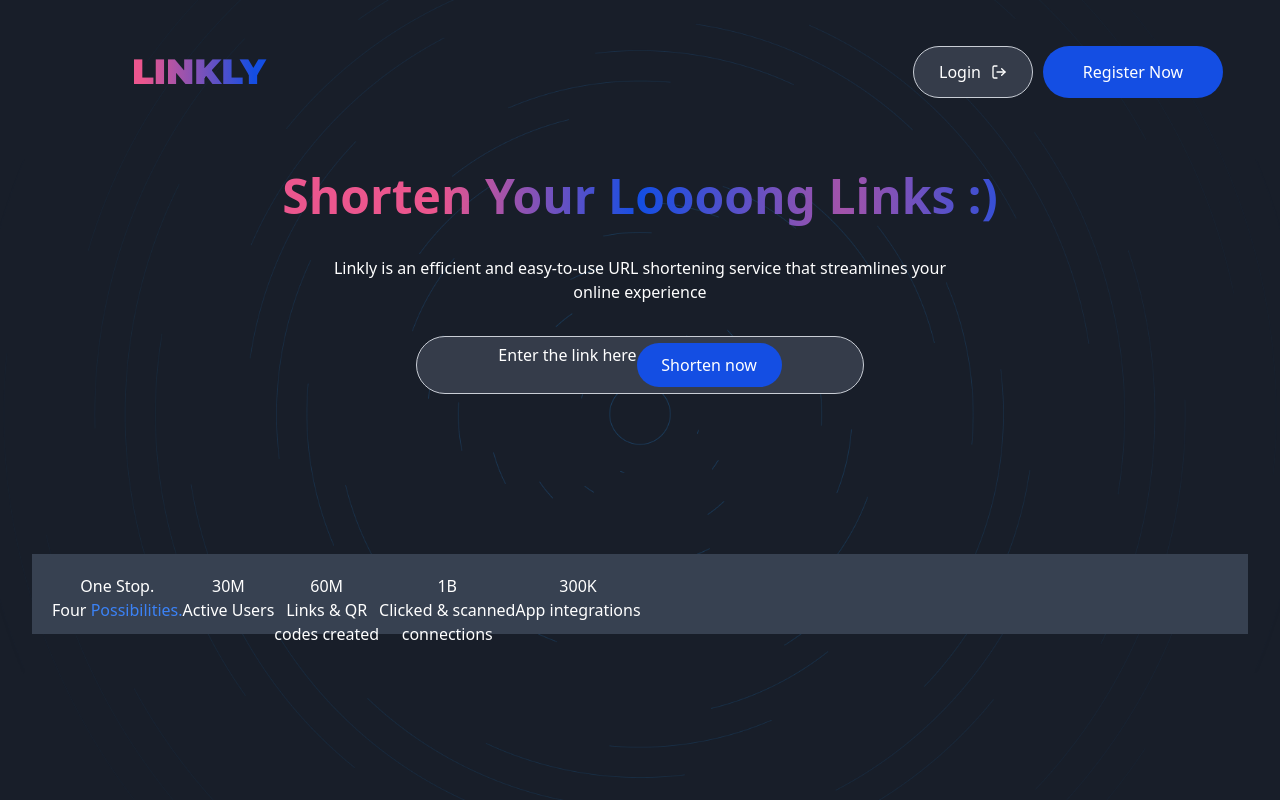
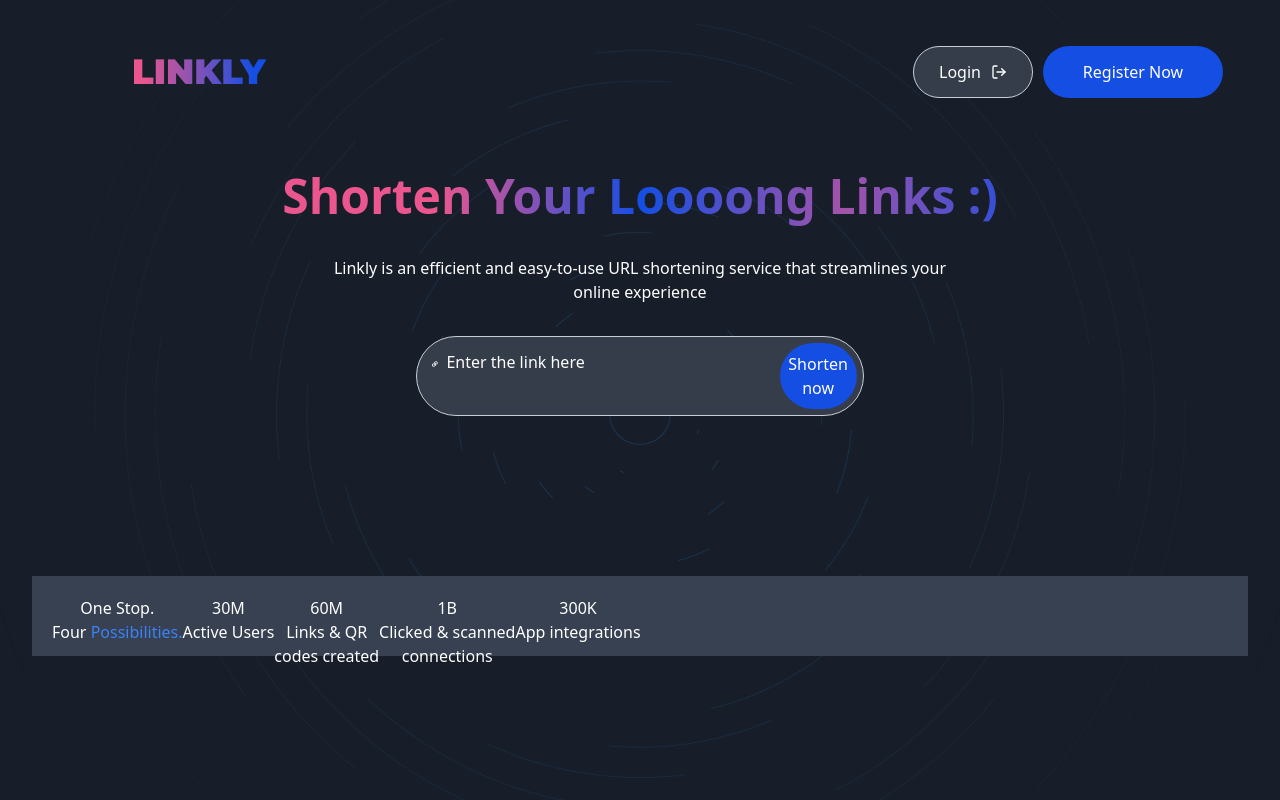
Before and after one commit to stellanechi/URL_ShorteningApp, a React (Vite) app: page / in a window 1280 px wide. Built offline with nearby package versions, Linux system fonts and the light colour scheme.

Commit message:
fixed url button

```diff
--- a/index.html
+++ b/index.html
@@ -4,6 +4,12 @@
     <meta charset="UTF-8" />
     <link rel="icon" type="image/svg+xml" href="/vite.svg" />
     <meta name="viewport" content="width=device-width, initial-scale=1.0" />
+    <link
+      rel="stylesheet"
+      href="https://cdnjs.cloudflare.com/ajax/libs/font-awesome/6.1.1/css/all.min.css"
+      integrity="sha384-KyZXEAg3QhqLMpG8r+8fhAXLRk2vvoC2f3B09zVXn8CA5QIVfZOJ3BCsw2P0TMiD"
+      crossorigin="anonymous"
+    />
     <title>Vite + React + TS</title>
   </head>
   <body>
--- a/src/components/HeroSection.module.css
+++ b/src/components/HeroSection.module.css
@@ -116,9 +116,19 @@
   width: 35vw;
   text-align: left;
 }
+.urltext {
+  white-space: nowrap;
+  margin-top: 0.4em;
+}
+
+.urlicon {
+  margin: 2%;
+  margin-top: 0.8em;
+}
 
 .innerbtn {
-  padding: 0.6em;
+  padding: 2%;
+  margin-left: 45%;
   background-color: #144ee3;
   border: none;
   border-radius: 50px;
--- a/src/components/HeroSection.tsx
+++ b/src/components/HeroSection.tsx
@@ -1,6 +1,7 @@
 import HeroCSS from "./HeroSection.module.css";
 // import cube from "../assets/cube.svg";
 import { FiLogOut } from "react-icons/fi";
+import { FaLink } from "react-icons/fa";
 
 function HeroSection() {
   return (
@@ -42,7 +43,8 @@
       <div className="flex justify-center items-center mb-40">
         <button className={HeroCSS.urlbtn}>
           {" "}
-          Enter the link here{" "}
+          <FaLink className={HeroCSS.urlicon} />
+          <p className={HeroCSS.urltext}> Enter the link here </p>{" "}
           <button className={HeroCSS.innerbtn}> Shorten now </button>{" "}
         </button>
       </div>
```
